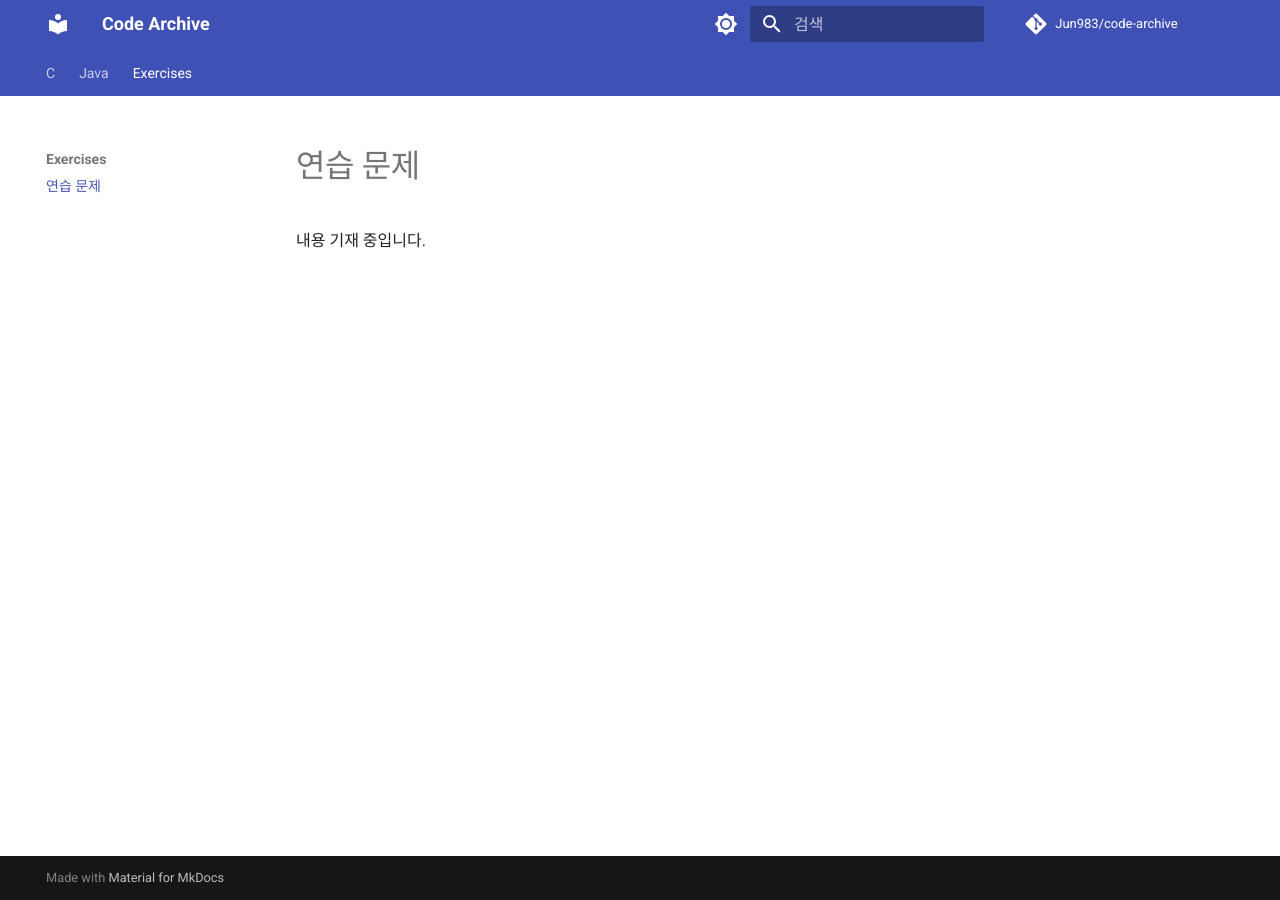
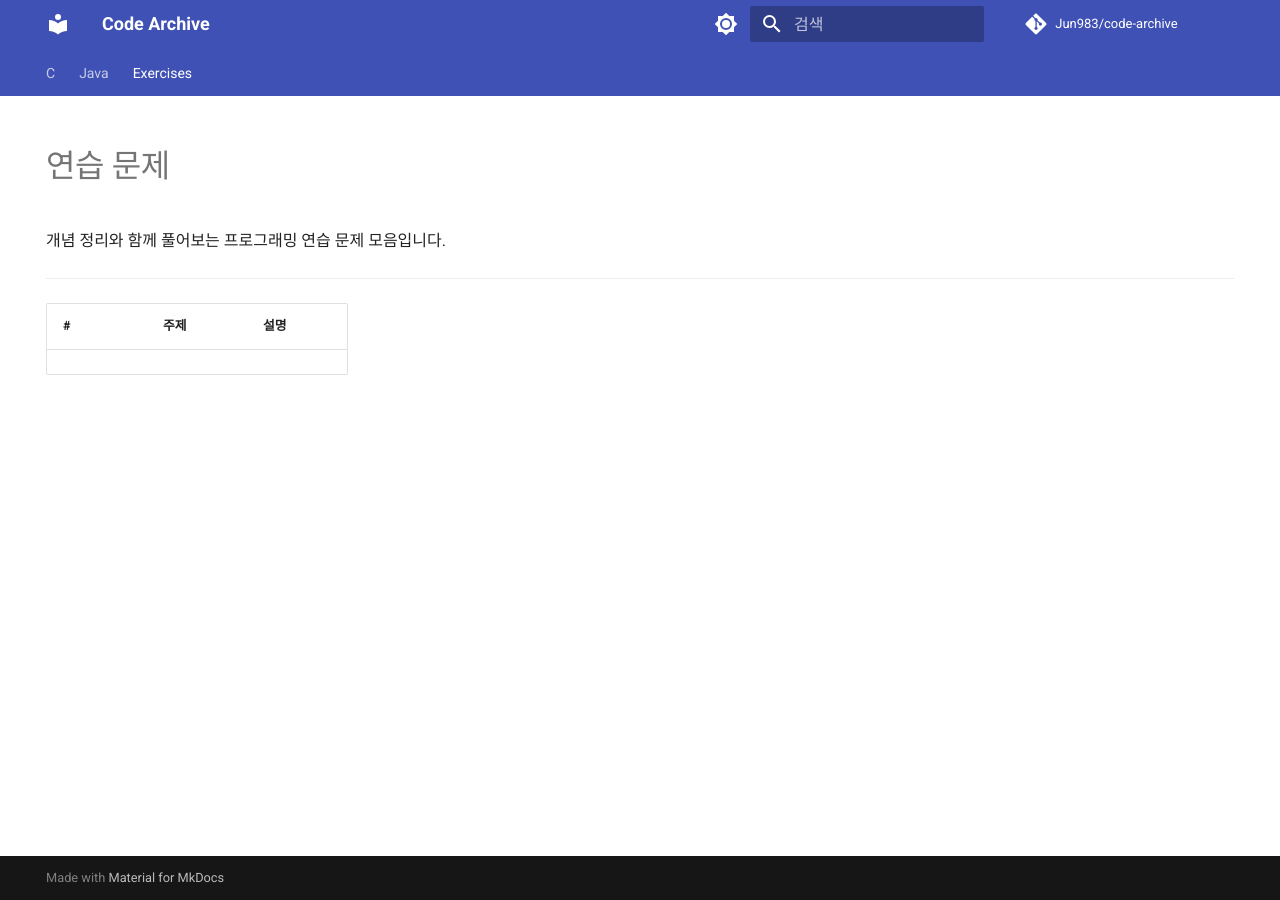
Before and after one commit to Jun983/code-archive, an MkDocs documentation site: the page built from docs/exercises/index.md, in a window 1280 px wide. Built offline with MkDocs 1.6.1 and Material for MkDocs 9.7.7, drawn with Linux system fonts in a browser that asks for light colours; comment, search, counter and statistics services are not loaded.

Commit message:
docs(exercises): 연습 문제 페이지를 Java 형식과 동일한 템플릿으로 구성

```diff
--- a/docs/exercises/index.md
+++ b/docs/exercises/index.md
@@ -1,3 +1,14 @@
+---
+hide:
+  - toc
+  - navigation
+---
+
 # 연습 문제
 
-내용 기재 중입니다.
+개념 정리와 함께 풀어보는 프로그래밍 연습 문제 모음입니다.
+
+---
+
+| # | 주제 | 설명 |
+|---|------|------|
```
